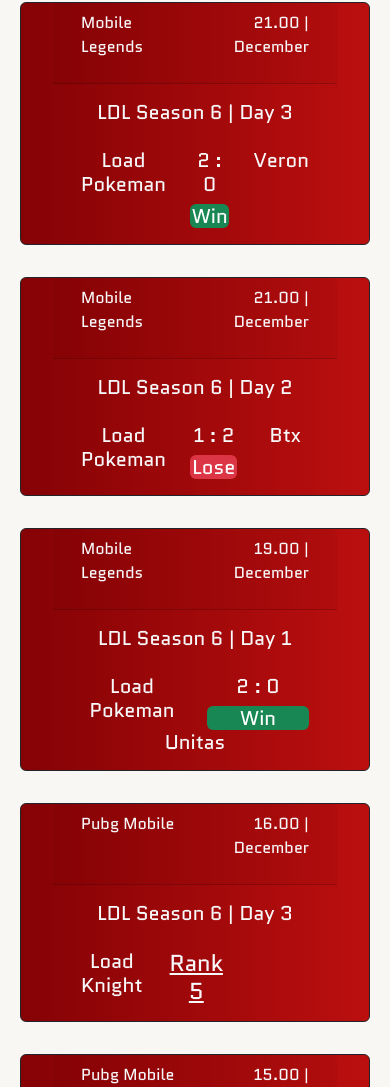
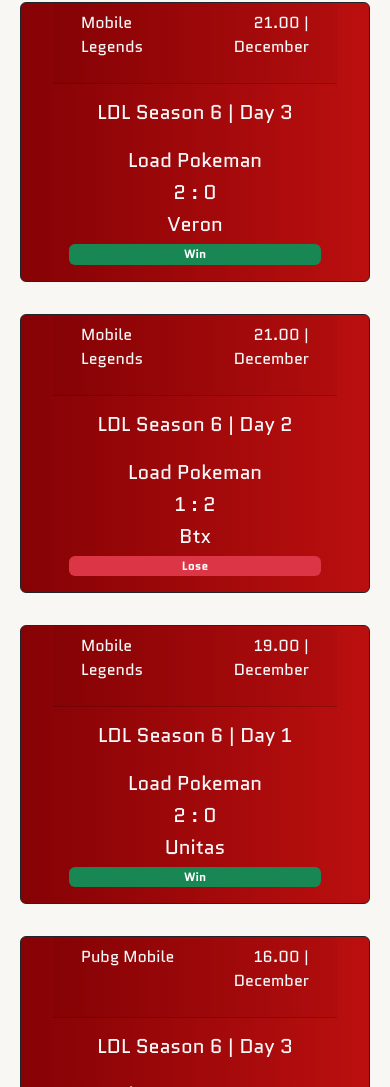
Before and after one commit to Egar19/egar19.github.io, a plain HTML site: page index.html in a window 390 px wide. Shown: the part 1612-2699 px from the top of the page. Drawn offline with nearby package versions, Linux system fonts and the light colour scheme.

Commit message:
Add files via upload

```diff
--- a/index.html
+++ b/index.html
@@ -128,13 +128,15 @@
                     <div class="card-body">
                         <h5 class="card-title mb-4">LDL Season 6 | Day 3</h5>
                         <div class="row">
-                            <h5 class="card-text col">Load Pokeman</h5>
-                            <div class="col">
+                            <h5 class="card-text col-sm">Load Pokeman</h5>
+                            <div class="col-sm">
                                 <h5 class="card-text col">2 : 0</h5>
-                                <h5 class="card-text col text-bg-success rounded">Win</h5>
+                                <h5 class="card-text col text-bg-success rounded badge d-none d-sm-block">Win</h5>
                             </div>
-                            <h5 class="card-text col">Veron</h5>
+                            <h5 class="card-text col-sm">Veron</h5>
+                            <h5 class="card-text col text-bg-success rounded badge d-block d-sm-none">Win</h5>
                         </div>
+
                     </div>
                 </div>
                 <div class="card border-dark m-3 col-lg-5 result text-light" data-aos="fade-left">
@@ -145,13 +147,15 @@
                     <div class="card-body">
                         <h5 class="card-title mb-4">LDL Season 6 | Day 2</h5>
                         <div class="row">
-                            <h5 class="card-text col">Load Pokeman</h5>
-                            <div class="col">
+                            <h5 class="card-text col-sm">Load Pokeman</h5>
+                            <div class="col-sm">
                                 <h5 class="card-text col">1 : 2</h5>
-                                <h5 class="card-text col text-bg-danger rounded">Lose</h5>
+                                <h5 class="card-text col text-bg-danger rounded badge d-none d-sm-block">Lose</h5>
                             </div>
-                            <h5 class="card-text col">Btx</h5>
+                            <h5 class="card-text col-sm">Btx</h5>
+                            <h5 class="card-text col text-bg-danger rounded badge d-block d-sm-none">Lose</h5>
                         </div>
+
                     </div>
                 </div>
                 <div class="card border-dark m-3 col-lg-5 result text-light" data-aos="fade-right">
@@ -162,13 +166,15 @@
                     <div class="card-body">
                         <h5 class="card-title mb-4">LDL Season 6 | Day 1</h5>
                         <div class="row">
-                            <h5 class="card-text col">Load Pokeman</h5>
-                            <div class="col">
+                            <h5 class="card-text col-sm">Load Pokeman</h5>
+                            <div class="col-sm">
                                 <h5 class="card-text col">2 : 0</h5>
-                                <h5 class="card-text col text-bg-success rounded">Win</h5>
+                                <h5 class="card-text col text-bg-success rounded badge d-none d-sm-block">Win</h5>
                             </div>
-                            <h5 class="card-text col">Unitas</h5>
+                            <h5 class="card-text col-sm">Unitas</h5>
+                            <h5 class="card-text col text-bg-success rounded badge d-block d-sm-none">Win</h5>
                         </div>
+
                     </div>
                 </div>
                 <div class="card border-dark m-3 col-lg-5 result text-light" data-aos="fade-left">
--- a/style.css
+++ b/style.css
@@ -44,8 +44,6 @@
     background-size: 65%;
 }
 
-
-
 .thumb {
     position: relative;
     overflow: hidden;
```
Also changed, not shown: about.html (+1 -1 lines), contact.html (+1 -1 lines).
